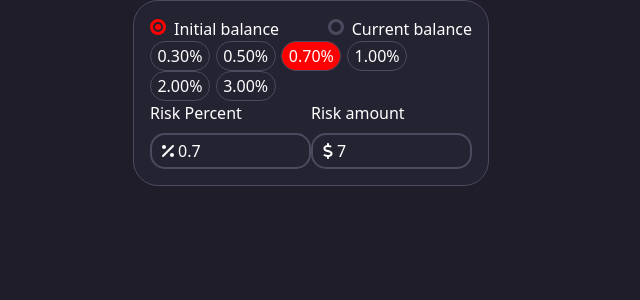
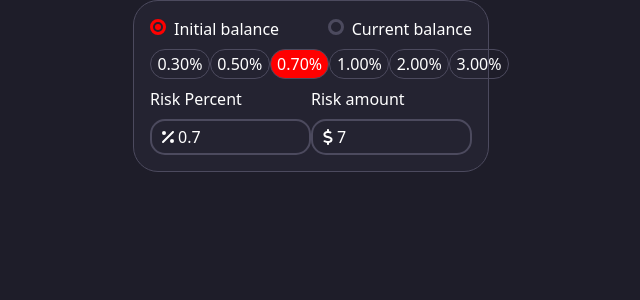
Before and after one commit to rolion/fxreplay-sample-app, an Angular app: page / in a window 1280 px wide. Shown: the top 300 px of the page, without its empty margins (329-969 px from the left). Built offline with nearby package versions, Linux system fonts and the light colour scheme.

Commit message:
add margin for chips container

```diff
--- a/src/app/app.component.html
+++ b/src/app/app.component.html
@@ -28,12 +28,10 @@
               <label class="form-check-label" for="inlineRadio2">Current balance</label>
             </div>
           </div>
-          <div class="row">
-            <div class="">
+          <div class="fxreplay-input-container mt-2 mb-2">
               @for(porcentage of defaultPercentages; track porcentage){
                 <app-chips [value]="porcentage.value" [isSelected]="porcentage.isSelected" (percentageSelected) = "selectPercentage($event)"></app-chips>
               }
-            </div>
           </div>
 
           <div class="fxreplay-input-container">
--- a/src/app/my-component/chips/chips.component.css
+++ b/src/app/my-component/chips/chips.component.css
@@ -4,5 +4,4 @@ button{
     border: 1px solid #4C4A5E;
     border-radius: 28.19px;
     padding: 0.125em 0.4em;
-    margin-right: 0.37em;
 }
```
